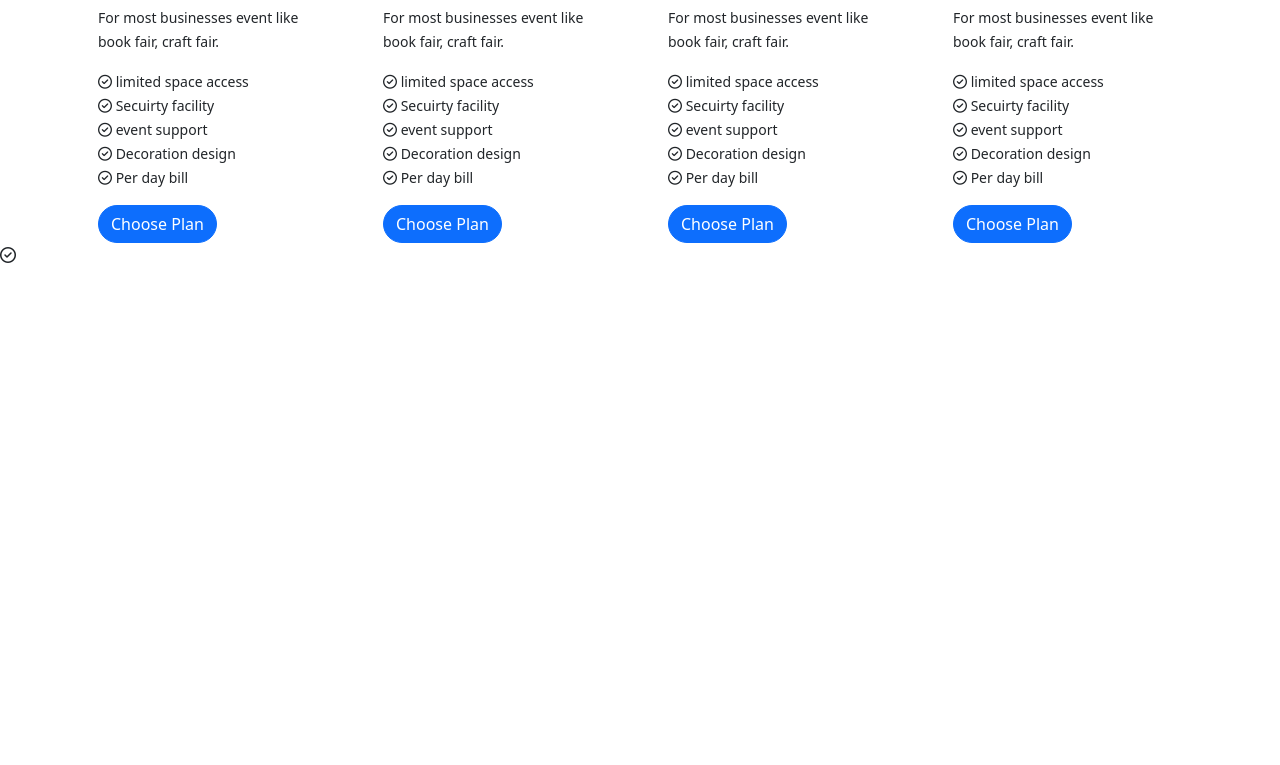
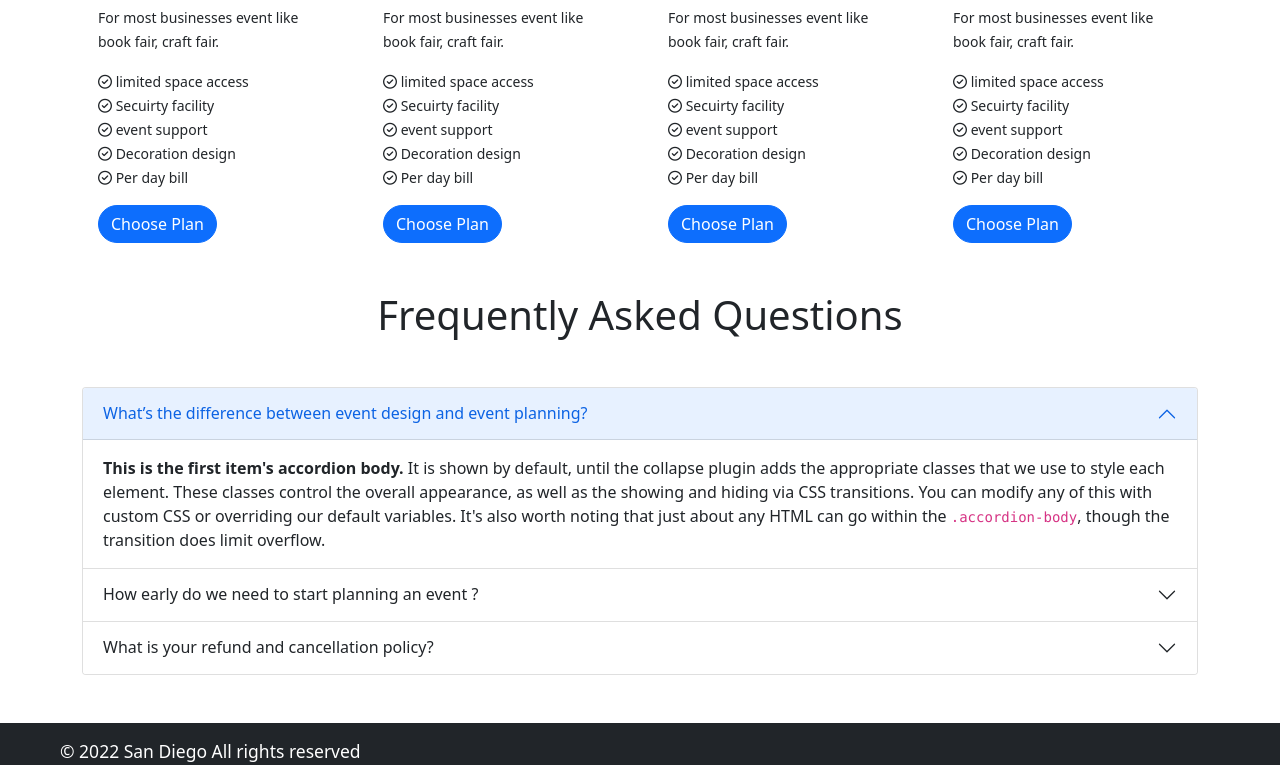
Before and after one commit to mitanvir05/convention-center, a plain HTML site: page index.html in a window 1280 px wide. Shown: the part 599-1364 px from the top of the page. Before the commit the page ends 866 px from the top, so only its background shows below. Drawn offline with Linux system fonts and the light colour scheme.

Commit message:
footer and accordion add

```diff
--- a/index.html
+++ b/index.html
@@ -282,7 +282,131 @@
         </div>
       </div>
     </section>
-    <i class="far fa-check-circle"></i>
+
+    <!-- ---------------
+      --------Question Part---------
+    ------------------- -->
+
+    <section>
+      <h1 class="text-center mt-5 mb-5">Frequently Asked Questions</h1>
+      <div class="container">
+        <div class="accordion" id="accordionExample">
+          <div class="accordion-item">
+            <h2 class="accordion-header" id="headingOne">
+              <button
+                class="accordion-button"
+                type="button"
+                data-bs-toggle="collapse"
+                data-bs-target="#collapseOne"
+                aria-expanded="true"
+                aria-controls="collapseOne"
+              >
+                What’s the difference between event design and event planning?
+              </button>
+            </h2>
+            <div
+              id="collapseOne"
+              class="accordion-collapse collapse show"
+              aria-labelledby="headingOne"
+              data-bs-parent="#accordionExample"
+            >
+              <div class="accordion-body">
+                <strong>This is the first item's accordion body.</strong> It is
+                shown by default, until the collapse plugin adds the appropriate
+                classes that we use to style each element. These classes control
+                the overall appearance, as well as the showing and hiding via
+                CSS transitions. You can modify any of this with custom CSS or
+                overriding our default variables. It's also worth noting that
+                just about any HTML can go within the
+                <code>.accordion-body</code>, though the transition does limit
+                overflow.
+              </div>
+            </div>
+          </div>
+          <div class="accordion-item">
+            <h2 class="accordion-header" id="headingTwo">
+              <button
+                class="accordion-button collapsed"
+                type="button"
+                data-bs-toggle="collapse"
+                data-bs-target="#collapseTwo"
+                aria-expanded="false"
+                aria-controls="collapseTwo"
+              >
+                How early do we need to start planning an event ?
+              </button>
+            </h2>
+            <div
+              id="collapseTwo"
+              class="accordion-collapse collapse"
+              aria-labelledby="headingTwo"
+              data-bs-parent="#accordionExample"
+            >
+              <div class="accordion-body">
+                <strong>This is the second item's accordion body.</strong> It is
+                hidden by default, until the collapse plugin adds the
+                appropriate classes that we use to style each element. These
+                classes control the overall appearance, as well as the showing
+                and hiding via CSS transitions. You can modify any of this with
+                custom CSS or overriding our default variables. It's also worth
+                noting that just about any HTML can go within the
+                <code>.accordion-body</code>, though the transition does limit
+                overflow.
+              </div>
+            </div>
+          </div>
+          <div class="accordion-item">
+            <h2 class="accordion-header" id="headingThree">
+              <button
+                class="accordion-button collapsed"
+                type="button"
+                data-bs-toggle="collapse"
+                data-bs-target="#collapseThree"
+                aria-expanded="false"
+                aria-controls="collapseThree"
+              >
+                What is your refund and cancellation policy?
+              </button>
+            </h2>
+            <div
+              id="collapseThree"
+              class="accordion-collapse collapse"
+              aria-labelledby="headingThree"
+              data-bs-parent="#accordionExample"
+            >
+              <div class="accordion-body">
+                <strong>This is the third item's accordion body.</strong> It is
+                hidden by default, until the collapse plugin adds the
+                appropriate classes that we use to style each element. These
+                classes control the overall appearance, as well as the showing
+                and hiding via CSS transitions. You can modify any of this with
+                custom CSS or overriding our default variables. It's also worth
+                noting that just about any HTML can go within the
+                <code>.accordion-body</code>, though the transition does limit
+                overflow.
+              </div>
+            </div>
+          </div>
+        </div>
+      </div>
+    </section>
+
+    <!--------------------------
+      ------------------- footer--------------------------------- -->
+
+    <footer>
+      <nav class="navbar navbar-light bg-dark mt-5">
+        <div class="container-fluid">
+          <a class="navbar-brand text-white ms-5" href="#"
+            ><small>© 2022 San Diego All rights reserved</small></a
+          >
+        </div>
+        <div>
+          <a href="https://www.playstore.com/">
+         <img alt="" src="images/icons/android.png">
+        </div>
+      </nav>
+    </footer>
 
     <script src="js/bootstrap.bundle.min.js"></script>
   </body>
```
Also changed, not shown: images/icons/android.png (added), images/icons/apple.png (added).
